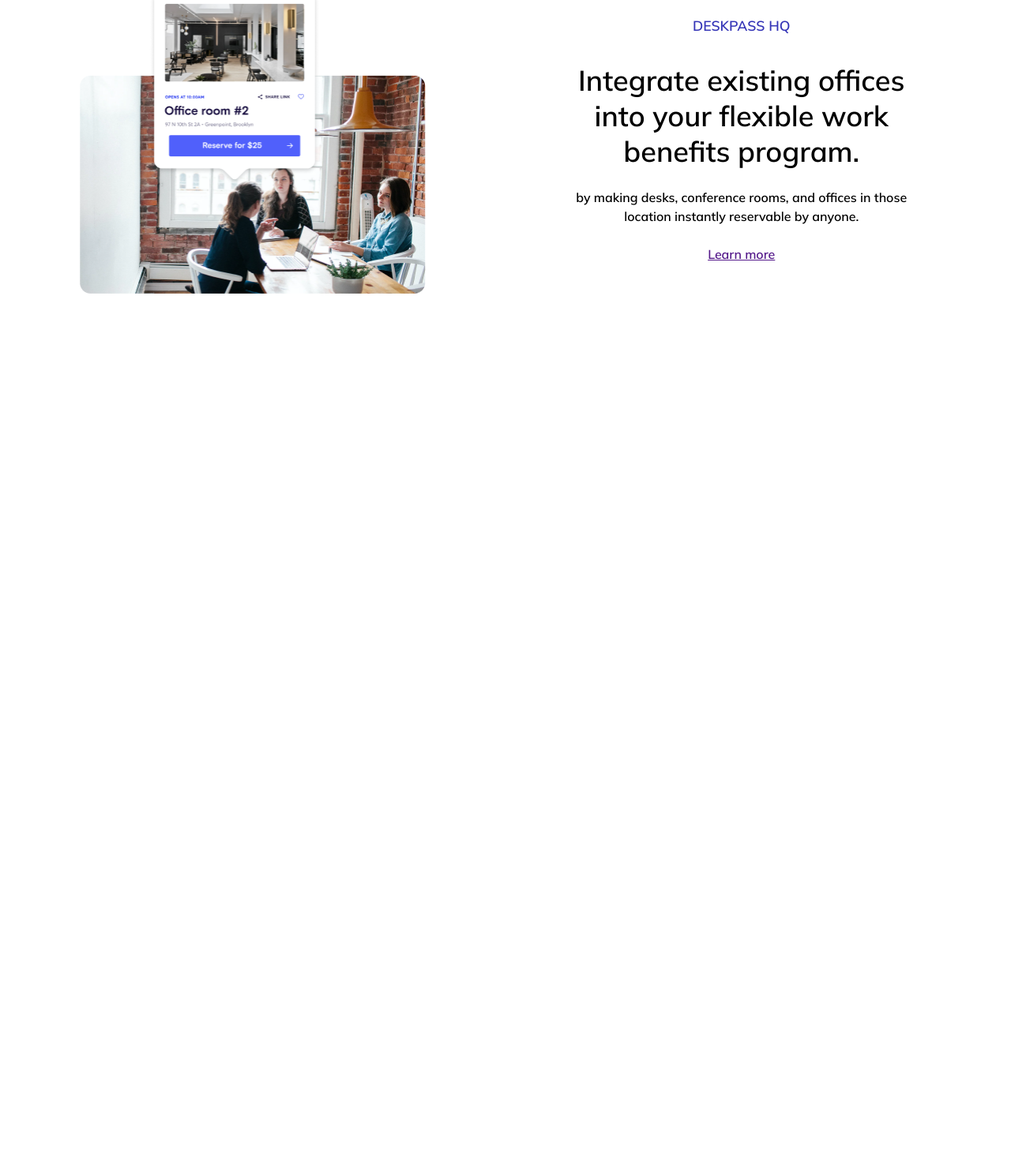
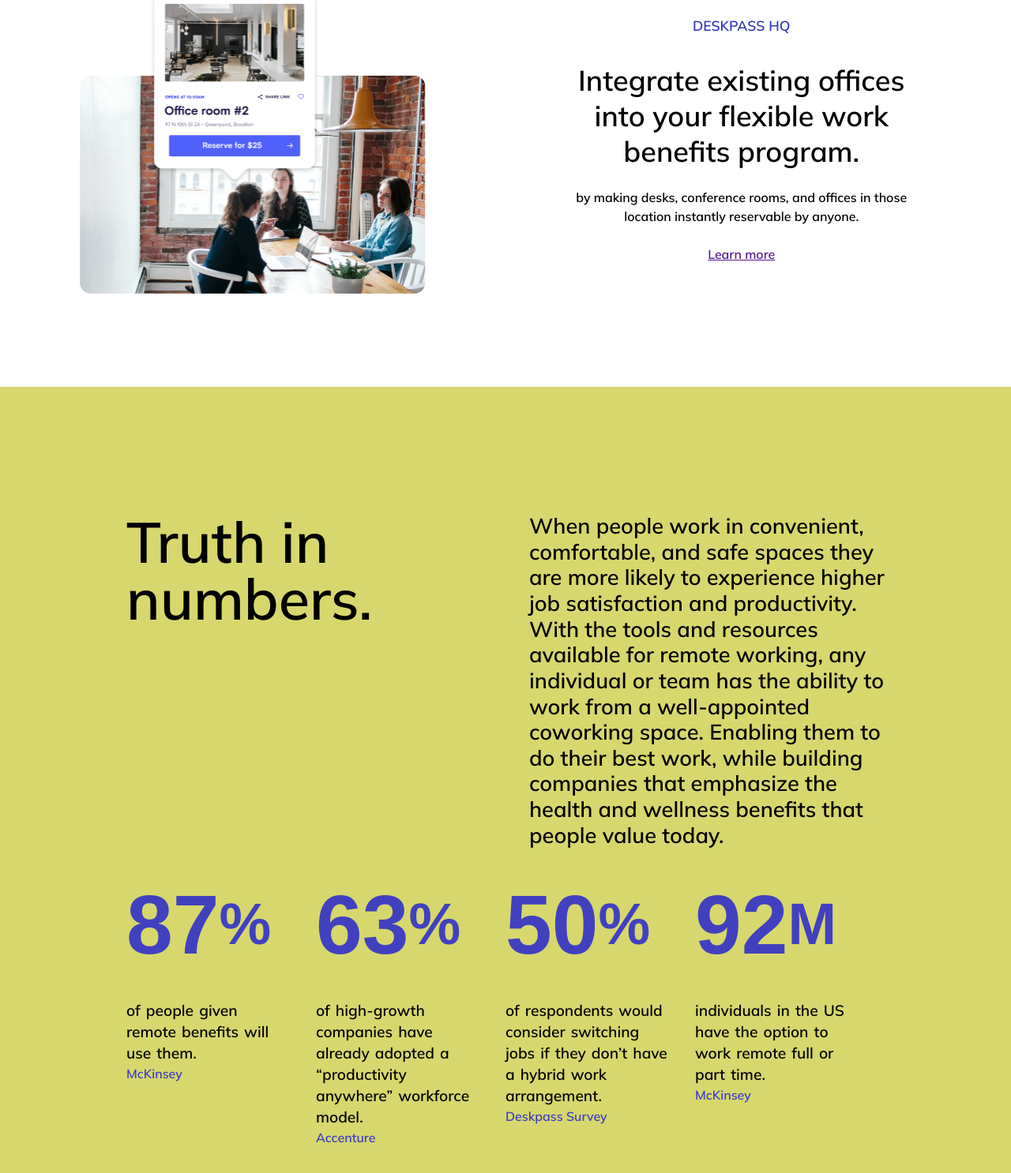
Before and after one commit to basheeromy/deskpass, a website built with Vite: page index.html in a window 1280 px wide. Shown: the part 2532-4018 px from the top of the page at 79% size. Before the commit the page ends 2910 px from the top, so only its background shows below. Built offline with nearby package versions, Linux system fonts and the light colour scheme.

Commit message:
created section six and made it responsive

```diff
--- a/index.html
+++ b/index.html
@@ -71,6 +71,7 @@
     </header>
 
     <!-- section-1 -->
+
     <section class="section-1">
       <div class="section-1-mask">
         <div class="section-1-content-wrapper clearfix">
@@ -117,7 +118,9 @@
         </div>
       </div>
     </section>
+
     <!-- section-2 -->
+
     <section class="section-2 clearfix">
       <div class="section-2-wrapper ">
         <div>
@@ -140,6 +143,7 @@
         </div>
       </div>
     </section>
+
     <!-- section 3 -->
 
     <section class="section-general clearfix">
@@ -169,6 +173,7 @@
     </section>
 
     <!-- section 4 -->
+
     <section class="section-4 clearfix">
       <div class="section-4-wrapper">
         <div class="sect-4-content">
@@ -197,6 +202,7 @@
     </section>
 
     <!-- section 5 -->
+
     <section class="section-general clearfix">
       <div class="sect-wrapper">
         <div class="sect5-image">
@@ -222,5 +228,95 @@
         </div>
       </div>
     </section>
+
+    <!-- section 6 truth section -->
+
+    <section class="section-6 clearfix">
+      <div class="sect-6-wrapper clearfix">
+        <div class="sect-6-top-container">
+          <div class="sect-6-t-c-title">
+            <h1>
+              Truth in <br>numbers.
+            </h1>
+          </div>
+          <div class="sect-6-t-c-description">
+            <p>
+              When people work in convenient, comfortable,
+              and safe spaces they are more likely to experience
+              higher job satisfaction and productivity. With the
+              tools and resources available for remote working,
+              any individual or team has the ability to work from
+              a well-appointed coworking space. Enabling them
+              to do their best work, while building companies
+              that emphasize the health and wellness benefits
+              that people value today.
+            </p>
+          </div>
+        </div>
+        <div class="sect-6-bottom-container">
+          <div class="sect-6-b-s-container">
+            <div class="percent-title">
+              <h1>
+                87<span>%</span>
+              </h1>
+            </div>
+            <div class="sect-6-b-s-c-para">
+              <p>
+                of people given remote benefits will use them.
+              </p>
+            </div>
+            <div class="sect-6-b-s-c-nav">
+              <a href="">McKinsey</a>
+            </div>
+          </div>
+          <div class="sect-6-b-s-container">
+            <div class="percent-title">
+              <h1>
+                63<span>%</span>
+              </h1>
+            </div>
+            <div class="sect-6-b-s-c-para">
+              <p>
+                of high-growth companies have already adopted a “productivity anywhere” workforce model.
+              </p>
+            </div>
+            <div class="sect-6-b-s-c-nav">
+              <a href="">Accenture</a>
+            </div>
+          </div>
+          <div class="sect-6-b-s-container">
+            <div class="percent-title">
+              <h1>
+                50<span>%</span>
+              </h1>
+            </div>
+            <div class="sect-6-b-s-c-para">
+              <p>
+                of respondents would consider switching jobs if they don’t have a hybrid work arrangement.
+              </p>
+            </div>
+            <div class="sect-6-b-s-c-nav">
+              <a href="">Deskpass Survey</a>
+            </div>
+          </div>
+          <div class="sect-6-b-s-container">
+            <div class="percent-title">
+              <h1>
+                92<span>M</span>
+              </h1>
+            </div>
+            <div class="sect-6-b-s-c-para">
+              <p>
+                individuals in the US have the option to work remote full or part time.
+              </p>
+            </div>
+            <div class="sect-6-b-s-c-nav">
+              <a href="">McKinsey</a>
+            </div>
+          </div>
+        </div>
+      </div>
+    </section>
+
   </body>
 </html>
--- a/style.css
+++ b/style.css
@@ -408,7 +408,69 @@
     width: 437.44px;
     height: 387.39px;
 }
-@media screen and (max-width:1176px)
+
+/* section - six */
+.section-6
+{
+    background-color: rgb(215, 215, 110);
+    margin-top: 7em;
+    padding: 10em 0;
+}
+.sect-6-wrapper
+{
+    margin: 0 10em;
+}
+.sect-6-top-container
+{
+    display: grid;
+    grid-template-columns: 1fr 1fr;
+    grid-column-gap:60px;
+}
+.sect-6-t-c-title
+{
+    font-size: 3em;
+    line-height: 1.5em;
+}
+.sect-6-t-c-description
+{
+    font-size:1.7em;
+    line-height: 1.2em;
+}
+.sect-6-bottom-container
+{
+    display: grid;
+    grid-template-columns: 1fr 1fr 1fr 1fr;
+
+}
+.sect-6-b-s-container
+{
+    margin-right: 2em;
+}
+.percent-title
+{
+    font-size: 4.4em;
+    font-family: Arial, Helvetica, sans-serif;
+    color:rgb(65, 65, 192);
+    margin: 1.2em 0;
+}
+.percent-title span
+{
+    font-size: .7em;
+    display: inline-block;
+    vertical-align:top;
+}
+.sect-6-b-s-c-para
+{
+    font-size: 1.2em;
+    word-spacing: .1em;
+    line-height: 1.4em;
+}
+.sect-6-b-s-c-nav a
+{
+    text-decoration: none;
+    color:rgb(60, 60, 193);
+}
+@media screen and (max-width:1183px)
 {
     header
     {
@@ -493,7 +555,18 @@
         width:407.85px;
         height:361.18px;
     }
-
+    .sect-6-bottom-container
+    {
+        grid-template-columns: 1fr 1fr;
+    }
+    .sect-6-t-c-title
+    {
+        font-size: 2.5em;
+    }
+    .sect-6-t-c-description
+    {
+        font-size: 1.5em;
+    }
 }
 
 @media screen and (max-width:845px)
@@ -533,8 +606,13 @@
         width: 300px;
         height: 250px;
    }
+   .sect-6-top-container
+   {
+        grid-template-columns: 1fr;
+        grid-row-gap:1.5em ;
+   }
 }
-@media screen and (max-width:748px)
+@media screen and (max-width:751px)
 {
     .sect-2-images
     {
@@ -583,7 +661,14 @@
     {
         margin-top: 0;
     }
-
+    .sect-6-bottom-container
+    {
+        grid-template-columns: 1fr;
+    }
+    .sect-6-wrapper
+    {
+        margin: 0 5em;
+    }
 
 
 
@@ -620,8 +705,6 @@
     {
         width: 20em;
     }
-
-
 
 
 }
@@ -688,6 +771,10 @@
     {
         margin-right: 0em;
     }
+    .percent-title
+    {
+        font-size: 3.5em ;
+    }
 }
 @media screen and (max-width:340px)
 {
@@ -741,6 +828,25 @@
     {
         font-size: .9em;
     }
-
-
+    .percent-title
+    {
+        font-size: 2.9em;
+    }
+    .sect-6-t-c-title
+    {
+        font-size: 2em;
+    }
+    .sect-6-t-c-description
+    {
+        font-size: 1.2em;
+    }
+    .sect-6-wrapper
+    {
+        margin: 0 1.5em ;
+    }
+    .section-6
+    {
+        padding: 5em 0;
+        margin-top: 5em;
+    }
 }
```
